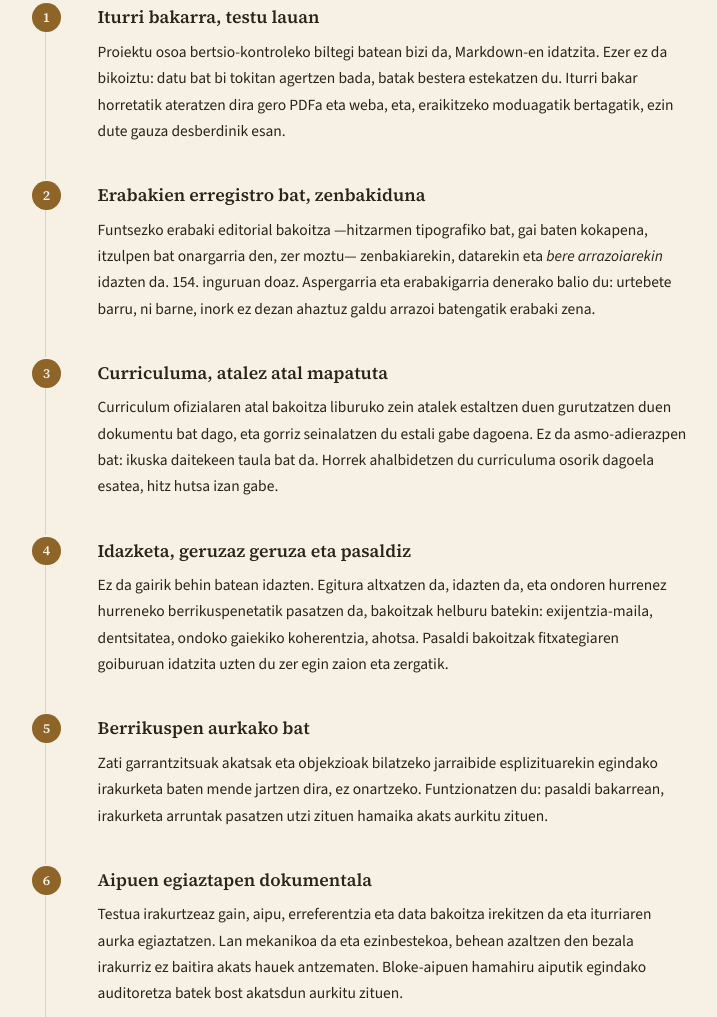
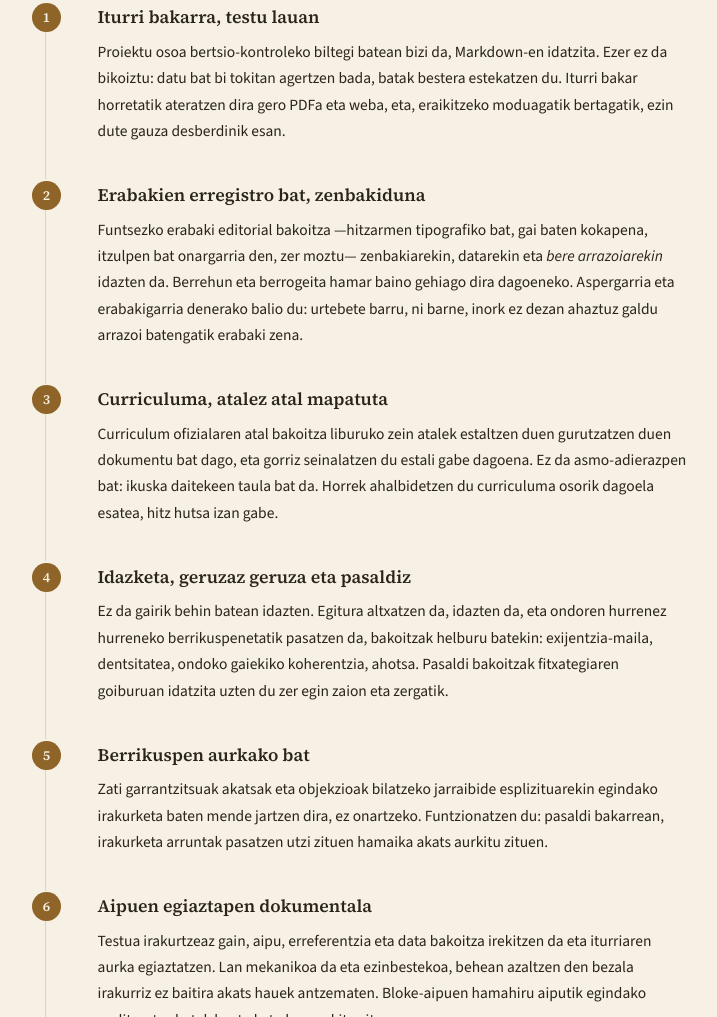
Before and after one commit to eukeni-acebal/eukeni-acebal.github.io, a plain HTML site: page metodo.html in a window 1280 px wide. Shown: the part 1528-2545 px from the top of the page, without its empty margins (281-998 px from the left). Drawn offline with nearby package versions, Linux system fonts and the light colour scheme.

Commit message:
D256: metodo.html deja de decir que las decisiones van por la 154
Co-Authored-By: Claude Opus 5.5 <noreply@anthropic.com>

```diff
--- a/metodo.html
+++ b/metodo.html
@@ -201,7 +201,7 @@ footer{border-top:1px solid var(--linea);padding:2.5rem 0 4rem;font-size:.92rem;
       </li>
       <li>
         <b>Erabakien erregistro bat, zenbakiduna</b>
-        <p>Funtsezko erabaki editorial bakoitza —hitzarmen tipografiko bat, gai baten kokapena, itzulpen bat onargarria den, zer moztu— zenbakiarekin, datarekin eta <em>bere arrazoiarekin</em> idazten da. 154. inguruan doaz. Aspergarria eta erabakigarria denerako balio du: urtebete barru, ni barne, inork ez dezan ahaztuz galdu arrazoi batengatik erabaki zena.</p>
+        <p>Funtsezko erabaki editorial bakoitza —hitzarmen tipografiko bat, gai baten kokapena, itzulpen bat onargarria den, zer moztu— zenbakiarekin, datarekin eta <em>bere arrazoiarekin</em> idazten da. Berrehun eta berrogeita hamar baino gehiago dira dagoeneko. Aspergarria eta erabakigarria denerako balio du: urtebete barru, ni barne, inork ez dezan ahaztuz galdu arrazoi batengatik erabaki zena.</p>
       </li>
       <li>
         <b>Curriculuma, atalez atal mapatuta</b>
```
Also changed, not shown: es/metodo.html (+1 -1 lines).
